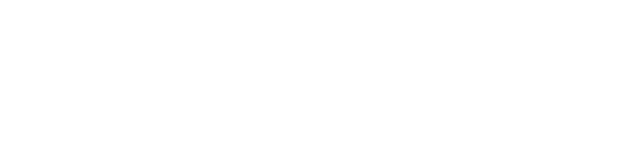
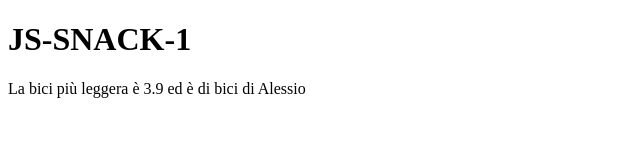
Before and after one commit to AndreaRispoli97/js-snack-es6, a plain HTML site: page snack-1/index.html in a window 1280 px wide. Shown: the whole page, without its empty margins (0-640 px from the left). Drawn offline with Linux system fonts and the light colour scheme.

Commit message:
add: stampa in pagina

```diff
--- a/snack-1/index.html
+++ b/snack-1/index.html
@@ -6,6 +6,10 @@
     <title>js-snack-1</title>
 </head>
 <body>
+    <div>
+        <h1>JS-SNACK-1</h1>
+        <p id="message"></p>
+    </div>
 
 
     <script src="main.js"></script>
--- a/snack-1/main.js
+++ b/snack-1/main.js
@@ -4,6 +4,7 @@ console.log('Andrea');
 //Ogni oggetto descriverà una bici da corsa con le seguenti proprietà: nome e peso.
 //Stampare a schermo la bici con peso minore.
 
+const message = document.getElementById('message');
 
 //Creo un array di 4 oggetti
 const bikes = [
@@ -37,6 +38,8 @@ let lightBike = bikes[0];
 for (let i = 0; i < bikes.length; i++) {
     if (bikes[i].peso < lightBike.peso) {
         lightBike = bikes[i];
+
+        message.innerHTML = `La bici più leggera è ${(lightBike.peso)} ed è di ${(lightBike.nome)}`;
     }
 
 }
```
